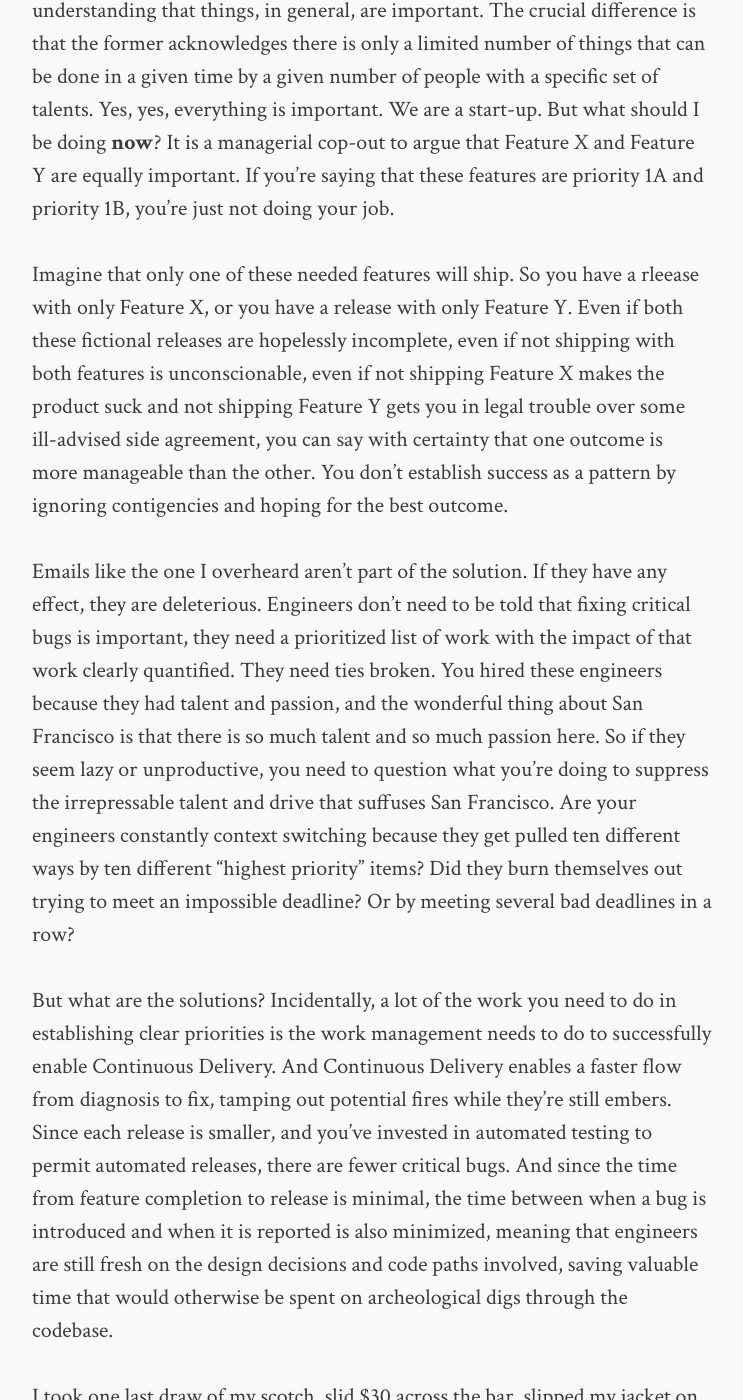
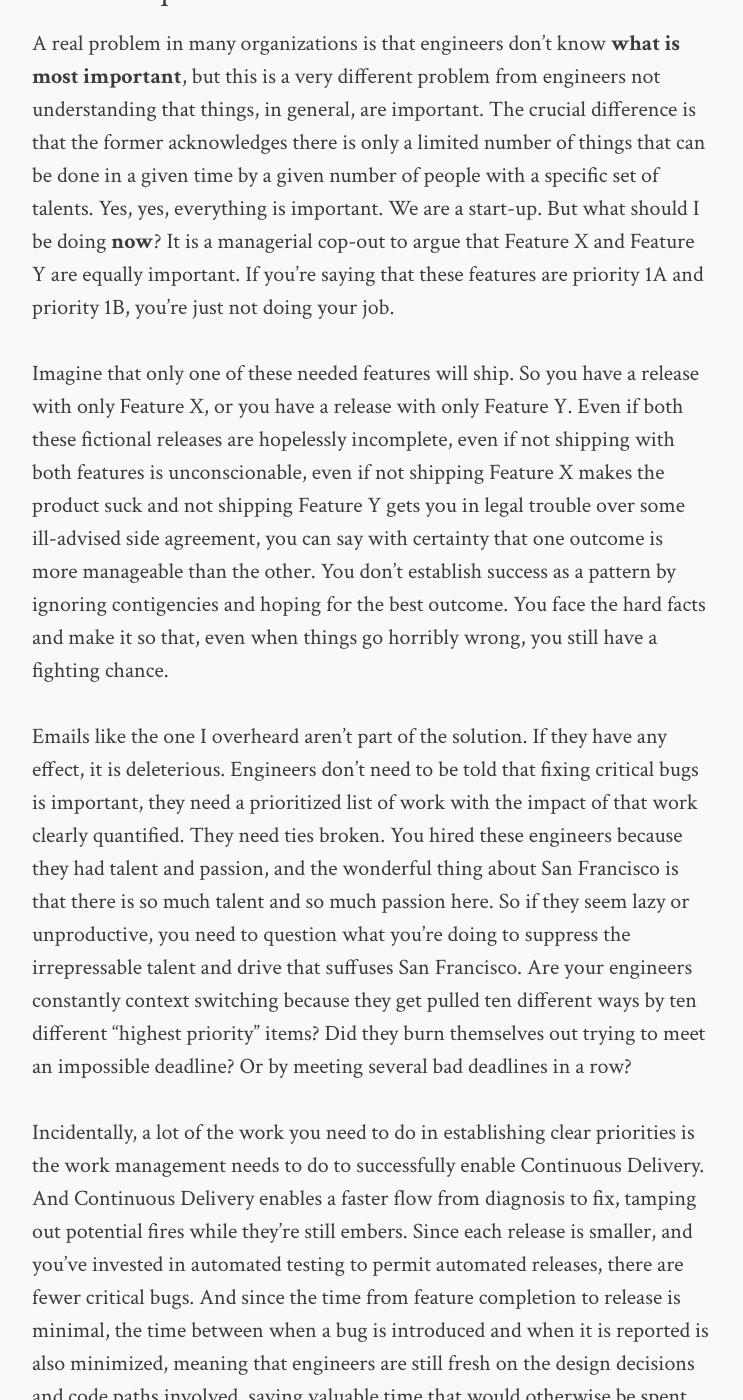
Before and after one commit to dkoepke/dkoepke.github.io, a Jekyll site: the page built from _posts/2016-02-21-tech-execs-overheard.md, in a window 1280 px wide and 1400 px high, scrolled down 6767 px. Shown: the whole window, without its empty margins (268-1011 px from the left). Built offline with Jekyll 4.4.1, drawn with Linux system fonts in a browser that asks for light colours; comment, search, counter and statistics services are not loaded; some of the changed text lies outside the part shown.

Commit message:
Small edits and additions.

```diff
--- a/_posts/2016-02-21-tech-execs-overheard.md
+++ b/_posts/2016-02-21-tech-execs-overheard.md
@@ -23,19 +23,19 @@ There's a difference between listening and hearing. You hear things that you are
 
 <blockquote class="subdued unitalicized"><p>&ldquo;The engineers keep pushing to do continuous delivery. I'm blocking it. They haven't shown they can do <em>normal</em> releases. Why should I believe they can do continuous delivery?&rdquo;</p><footer><cite>&mdash; Anonymous startup executive</cite></footer></blockquote>
 
-I nearly choked. I nearly ate my glass. A normal release, he explained, involved careful planning. Priorities were decided upon. Milestones and deadlines set. Careful consideration was put into estimating when things could be done. But the engineers were failing at it. Releases were late. Features would get dropped just to get something out the door. Quality wasn't where it needed to be and getting worse. New opportunities weren't being capitalized because the backlog was growing out of control. And these idiots wanted to **speed up releases**?
+I nearly choked. I nearly ate my glass. A normal release, he explained, involved careful planning. Priorities were decided upon. Milestones and deadlines set. Careful consideration was put into estimating when things could be done. But the engineers were failing at it. Releases were late. Features would get dropped just to get something out the door. Quality wasn't where it needed to be and getting worse. New opportunities weren't being capitalized upon because the backlog was growing out of control. And these idiots wanted to **speed up releases**?
 
-Yes, and as well they should. It is hard to buy a ticket for a show two months in advance and attend the show. Half the time, you end up selling it because something unexpected came up that prevents you from going. Sometimes you don't even regret it; something better came along, and you don't want to go to that show anymore. And attending a show is a damn sight easier than releasing software.
+Yes, and as well they should. It is hard to buy a ticket for a show two months in advance and attend the show. Half the time, you end up selling your tickets because something unexpected came up that prevents you from going. Sometimes you don't even regret it; something better came along, and you don't want to go to that show anymore. And attending a show is a damn sight easier than releasing software.
 
 A "normal" release is big and risky. It assumes that the team can do a long list of things in a certain period of time, that you can successfully account for the overhead of unplanned work and escalations, and that you won't change your mind along the way. The thing is, while you can re-sell a prematurely purchased ticket, missing "normal" releases has severe consequences.
 
-Many senior managers will be inclined to object here and explain that it's actually okay (not good, but "okay") to miss release dates. If the release can't happen with the features and quality necessary, we should accept it and push back the date. But this is fundamentally untrue. Release planning factors into revenue recognition, funding considerations, and marketing plans. It factors into our perception of how effective and responsive engineering is. If "normal" releases cannot be reliably done by most engineering organizations, then we cannot afford the "normal" release process.
+Many senior managers will be inclined to object here and explain that it's actually okay (not good, but "okay") to miss release dates. If the release can't happen with the features and quality necessary, we should just accept it and push back the date. But this is fundamentally untrue. Release planning factors into revenue recognition, funding considerations, and marketing plans. It factors into our perception of how effective and responsive engineering is. You can be successful for some time with a bad process, but you're only enduring it, and the costs are mounting. If "normal" releases cannot be reliably done by most engineering organizations, then we cannot afford the "normal" release process.
 
 ### Breaking Down
 
-I said before that engineers are pessimists, but there is one thing that engineers are faithfully optimistic about, and it is our ability to succeed at crunch time. Engineers will work physically and emotionally destructive hours in an effort to achieve the impossible. Sometimes, we'll even deliver the impossible, but the next deadline becomes that much harder, until the impossible truly is impossible. But engineers will believe right up until **after** they have failed that they will succeed.
+I said before that engineers are pessimists, but there is one thing that engineers are faithfully optimistic about, and it is our ability to succeed at crunch time. Engineers will work physically and emotionally destructive hours in an effort to achieve the impossible. Sometimes, we'll even deliver the impossible, but the next deadline becomes that much harder, until the impossible truly is impossible. Engineers will believe right up until **after** they have failed that they will succeed.
 
-I have seen engineers burn out and crumble. I hit my own nadir about a decade ago. I had spent sixteen hour days for two weeks to put the finishing touches on a big release. I worked from home to minimize frivolous distractions like eating, sleeping, human contact, and fresh air. And when I finally had to admit that I wasn't making the progress I needed to get on track, I broke down and, I swear to you, I literally dropped to my knees and cried alone in the still dark of my apartment, illuminated only by the worthless iridescent symbols dotting the charcoal canvas of my text editor.
+I have seen my colleagues burn out and crumble. I hit my own nadir about a decade ago. I had spent sixteen hour days for two weeks to put the finishing touches on a big release. I worked from home to minimize frivolous distractions like eating, sleeping, human contact, and fresh air. And when I finally had to admit that I wasn't making the necessary progress, I broke down and, I swear to you, I literally dropped to my knees and cried alone in the still dark of my apartment, illuminated only by the worthless iridescent symbols dotting the charcoal canvas of my text editor. I'd run smack into the 90-90 rule:
 
 <blockquote class="subdued"><p>The first 90% of the code accounts for the first 90% of the development time. The remaining 10% of the code accounts for the other 90% of the development time.</p><footer><cite>&mdash; Tim Cargill</cite></footer></blockquote>
 
@@ -51,7 +51,7 @@ I took a sip of my scotch as the men commiserated about how frustrating it was f
 
 Fortunately, wasting good whisky is not something one does, and the conch was passed from the first speaker to the next. I leaned back, wondering if I could hold my tongue, or better if I could somehow un-hear the just-ended discussion. And I asked myself if I had the discipline to tune out the rest of the conversation.
 
-"At least you have something you can block," the second man answered my silent question. "I'm having an even worse problem with our R&D." And then he went on to explain his predicament: their releases were poor quality; progress on critical issues was rare and glacial; his time was spent smoothing over relations with angry customers.
+"At least you have something you can block," the second man answered my silent question. "I'm having an even worse problem with our R&D." And then he went on to explain his predicament: their releases were poor quality; progress on critical issues was rare and glacial; his time was spent smoothing over relations with angry customers. There had even been legal threats about broken SLAs.
 
 My cold engineer's heart melted a bit hearing this. Blocking the solution to the very problem you have is a monumental mistake, but this other fellow I could sympathize with. One of my deepest dreads is losing grasp on quality and technical debt; to leave the team no time and no energy for root causes and fundamental improvements because they are always fighting fires. Although I've never reached those depths, I have seen other teams get to the point at which the mass of escalations amounts to an event horizon: no good code shall escape forever more. This is the point at which my trusty metaphors of overcoming inertia and sustaining momentum break down like our understanding of physics at the singularity. The best way I know to get out of that situation is to never get into it to begin with.
 
@@ -63,10 +63,10 @@ This is a long post. I'll spare you all of the gory details of the draft email h
 
 A real problem in many organizations is that engineers don't know **what is most important**, but this is a very different problem from engineers not understanding that things, in general, are important. The crucial difference is that the former acknowledges there is only a limited number of things that can be done in a given time by a given number of people with a specific set of talents. Yes, yes, everything is important. We are a start-up. But what should I be doing **now**? It is a managerial cop-out to argue that Feature X and Feature Y are equally important. If you're saying that these features are priority 1A and priority 1B, you're just not doing your job.
 
-Imagine that only one of these needed features will ship. So you have a rleease with only Feature X, or you have a release with only Feature Y. Even if both these fictional releases are hopelessly incomplete, even if not shipping with both features is unconscionable, even if not shipping Feature X makes the product suck and not shipping Feature Y gets you in legal trouble over some ill-advised side agreement, you can say with certainty that one outcome is more manageable than the other. You don't establish success as a pattern by ignoring contigencies and hoping for the best outcome.
+Imagine that only one of these needed features will ship. So you have a release with only Feature X, or you have a release with only Feature Y. Even if both these fictional releases are hopelessly incomplete, even if not shipping with both features is unconscionable, even if not shipping Feature X makes the product suck and not shipping Feature Y gets you in legal trouble over some ill-advised side agreement, you can say with certainty that one outcome is more manageable than the other. You don't establish success as a pattern by ignoring contigencies and hoping for the best outcome. You face the hard facts and make it so that, even when things go horribly wrong, you still have a fighting chance.
 
-Emails like the one I overheard aren't part of the solution. If they have any effect, they are deleterious. Engineers don't need to be told that fixing critical bugs is important, they need a prioritized list of work with the impact of that work clearly quantified. They need ties broken. You hired these engineers because they had talent and passion, and the wonderful thing about San Francisco is that there is so much talent and so much passion here. So if they seem lazy or unproductive, you need to question what you're doing to suppress the irrepressable talent and drive that suffuses San Francisco. Are your engineers constantly context switching because they get pulled ten different ways by ten different "highest priority" items? Did they burn themselves out trying to meet an impossible deadline? Or by meeting several bad deadlines in a row?
+Emails like the one I overheard aren't part of the solution. If they have any effect, it is deleterious. Engineers don't need to be told that fixing critical bugs is important, they need a prioritized list of work with the impact of that work clearly quantified. They need ties broken. You hired these engineers because they had talent and passion, and the wonderful thing about San Francisco is that there is so much talent and so much passion here. So if they seem lazy or unproductive, you need to question what you're doing to suppress the irrepressable talent and drive that suffuses San Francisco. Are your engineers constantly context switching because they get pulled ten different ways by ten different "highest priority" items? Did they burn themselves out trying to meet an impossible deadline? Or by meeting several bad deadlines in a row?
 
-But what are the solutions? Incidentally, a lot of the work you need to do in establishing clear priorities is the work management needs to do to successfully enable Continuous Delivery. And Continuous Delivery enables a faster flow from diagnosis to fix, tamping out potential fires while they're still embers. Since each release is smaller, and you've invested in automated testing to permit automated releases, there are fewer critical bugs. And since the time from feature completion to release is minimal, the time between when a bug is introduced and when it is reported is also minimized, meaning that engineers are still fresh on the design decisions and code paths involved, saving valuable time that would otherwise be spent on archeological digs through the codebase.
+Incidentally, a lot of the work you need to do in establishing clear priorities is the work management needs to do to successfully enable Continuous Delivery. And Continuous Delivery enables a faster flow from diagnosis to fix, tamping out potential fires while they're still embers. Since each release is smaller, and you've invested in automated testing to permit automated releases, there are fewer critical bugs. And since the time from feature completion to release is minimal, the time between when a bug is introduced and when it is reported is also minimized, meaning that engineers are still fresh on the design decisions and code paths involved, saving valuable time that would otherwise be spent on archeological digs through the codebase.
 
-I took one last draw of my scotch, slid $30 across the bar, slipped my jacket on, and headed out into what San Francisco naively calls the cold. My head buzzed with whisky and the energy of startups, engineering, challenges, solutions, and opportunities. At least I'd forgotten Gradle for a few minutes.
+These were all things I maybe could've said. Instead, I took one last draw of my scotch, slid $30 across the bar, slipped my jacket on, and headed out into what San Francisco naively calls the cold. My head buzzed with whisky and the energy of startups, engineering, challenges, solutions, and opportunities. But at least I'd forgotten Gradle for a few minutes.
```
Also changed, not shown: other parts of _posts/2016-02-21-tech-execs-overheard.md (+1 -1 lines).
